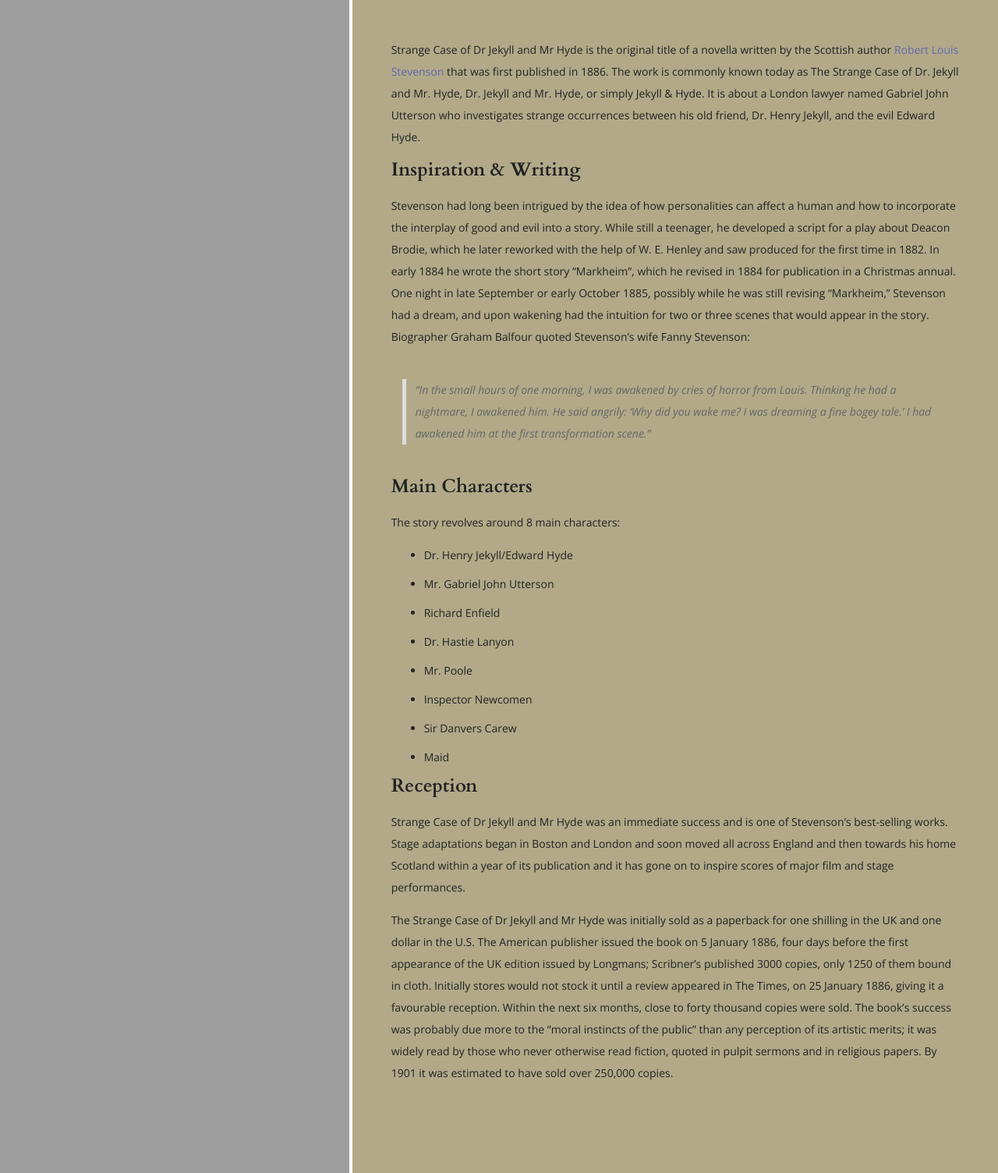
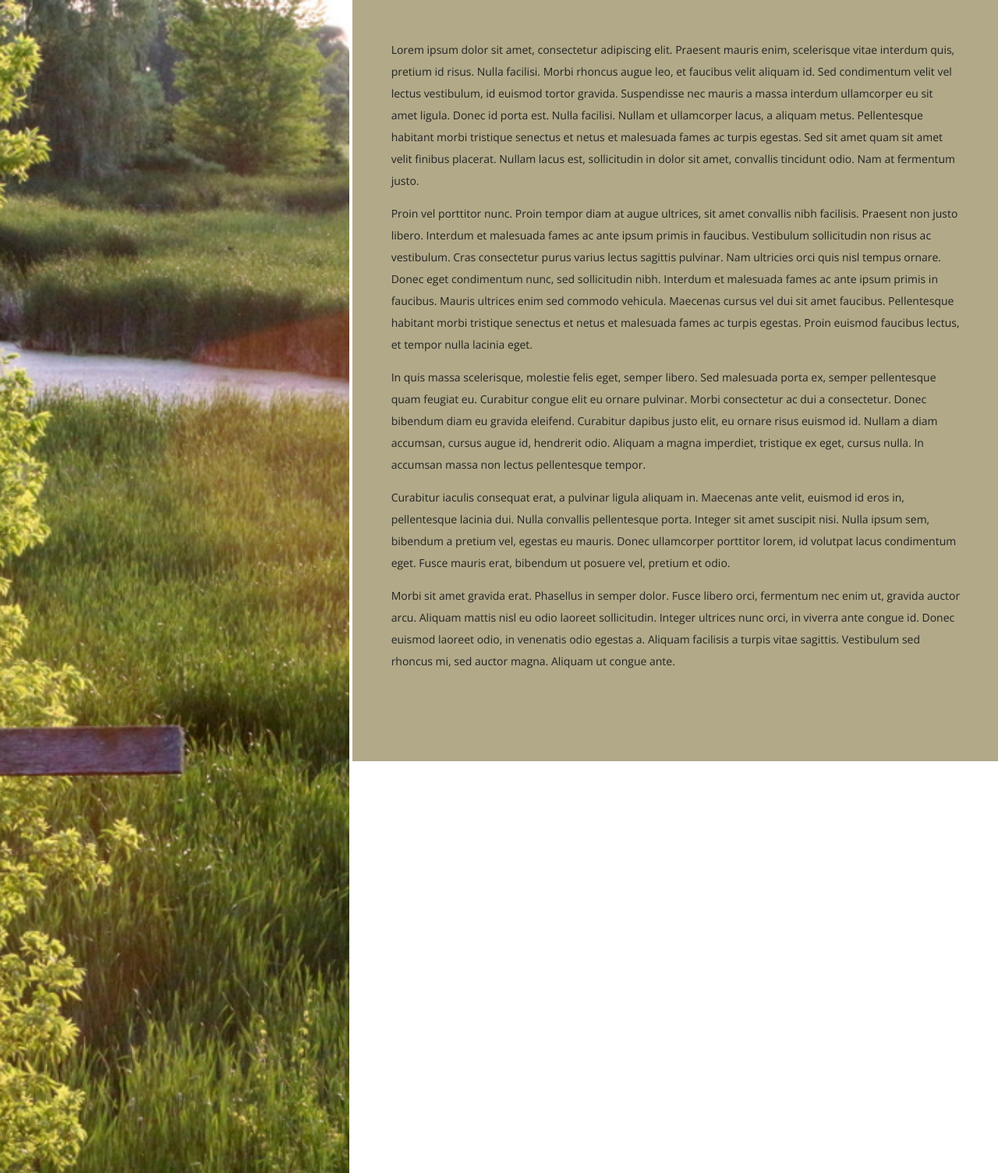
Before and after one commit to pastordan/pastordan.github.io, a Jekyll site: the page built from _pages/Setting.md, in a window 1280 px wide. Shown: the whole page at 78% size. Built offline with Jekyll 4.4.1, drawn with Linux system fonts in a browser that asks for light colours; nearby versions of some CDN libraries.

Commit message:
Update Setting.md

```diff
--- a/_pages/Setting.md
+++ b/_pages/Setting.md
@@ -5,33 +5,16 @@
 categories: page
 description: Setting
 resource: true
-featured_image: /images/cover.jpg
+featured_image: /images/setting.jpg
 permalink: /setting
 ---
 
-*Strange Case of Dr Jekyll and Mr Hyde is the original title of a novella written by the Scottish author [Robert Louis Stevenson]() that was first published in 1886.* The work is commonly known today as The Strange Case of Dr. Jekyll and Mr. Hyde, Dr. Jekyll and Mr. Hyde, or simply Jekyll & Hyde. It is about a London lawyer named Gabriel John Utterson who investigates strange occurrences between his old friend, Dr. Henry Jekyll, and the evil Edward Hyde.
+Lorem ipsum dolor sit amet, consectetur adipiscing elit. Praesent mauris enim, scelerisque vitae interdum quis, pretium id risus. Nulla facilisi. Morbi rhoncus augue leo, et faucibus velit aliquam id. Sed condimentum velit vel lectus vestibulum, id euismod tortor gravida. Suspendisse nec mauris a massa interdum ullamcorper eu sit amet ligula. Donec id porta est. Nulla facilisi. Nullam et ullamcorper lacus, a aliquam metus. Pellentesque habitant morbi tristique senectus et netus et malesuada fames ac turpis egestas. Sed sit amet quam sit amet velit finibus placerat. Nullam lacus est, sollicitudin in dolor sit amet, convallis tincidunt odio. Nam at fermentum justo.
 
-## Inspiration & Writing
+Proin vel porttitor nunc. Proin tempor diam at augue ultrices, sit amet convallis nibh facilisis. Praesent non justo libero. Interdum et malesuada fames ac ante ipsum primis in faucibus. Vestibulum sollicitudin non risus ac vestibulum. Cras consectetur purus varius lectus sagittis pulvinar. Nam ultricies orci quis nisl tempus ornare. Donec eget condimentum nunc, sed sollicitudin nibh. Interdum et malesuada fames ac ante ipsum primis in faucibus. Mauris ultrices enim sed commodo vehicula. Maecenas cursus vel dui sit amet faucibus. Pellentesque habitant morbi tristique senectus et netus et malesuada fames ac turpis egestas. Proin euismod faucibus lectus, et tempor nulla lacinia eget.
 
-Stevenson had long been intrigued by the idea of how personalities can affect a human and how to incorporate the interplay of good and evil into a story. While still a teenager, he developed a script for a play about Deacon Brodie, which he later reworked with the help of W. E. Henley and saw produced for the first time in 1882. In early 1884 he wrote the short story "Markheim", which he revised in 1884 for publication in a Christmas annual. One night in late September or early October 1885, possibly while he was still revising "Markheim," Stevenson had a dream, and upon wakening had the intuition for two or three scenes that would appear in the story. Biographer Graham Balfour quoted Stevenson's wife Fanny Stevenson:
+In quis massa scelerisque, molestie felis eget, semper libero. Sed malesuada porta ex, semper pellentesque quam feugiat eu. Curabitur congue elit eu ornare pulvinar. Morbi consectetur ac dui a consectetur. Donec bibendum diam eu gravida eleifend. Curabitur dapibus justo elit, eu ornare risus euismod id. Nullam a diam accumsan, cursus augue id, hendrerit odio. Aliquam a magna imperdiet, tristique ex eget, cursus nulla. In accumsan massa non lectus pellentesque tempor.
 
-> "In the small hours of one morning, I was awakened by cries of horror from Louis. Thinking he had a nightmare, I awakened him. He said angrily: 'Why did you wake me? I was dreaming a fine bogey tale.' I had awakened him at the first transformation scene."
+Curabitur iaculis consequat erat, a pulvinar ligula aliquam in. Maecenas ante velit, euismod id eros in, pellentesque lacinia dui. Nulla convallis pellentesque porta. Integer sit amet suscipit nisi. Nulla ipsum sem, bibendum a pretium vel, egestas eu mauris. Donec ullamcorper porttitor lorem, id volutpat lacus condimentum eget. Fusce mauris erat, bibendum ut posuere vel, pretium et odio.
 
-## Main Characters
-
-The story revolves around **8 main characters**:
-
-- Dr. Henry Jekyll/Edward Hyde
-- Mr. Gabriel John Utterson
-- Richard Enfield
-- Dr. Hastie Lanyon
-- Mr. Poole
-- Inspector Newcomen
-- Sir Danvers Carew
-- Maid
-
-## Reception
-
-Strange Case of Dr Jekyll and Mr Hyde was an immediate success and is one of Stevenson's best-selling works. Stage adaptations began in Boston and London and soon moved all across England and then towards his home Scotland within a year of its publication and it has gone on to inspire scores of major film and stage performances.
-
-The Strange Case of Dr Jekyll and Mr Hyde was initially sold as a paperback for one shilling in the UK and one dollar in the U.S. The American publisher issued the book on 5 January 1886, four days before the first appearance of the UK edition issued by Longmans; Scribner's published 3000 copies, only 1250 of them bound in cloth. Initially stores would not stock it until a review appeared in The Times, on 25 January 1886, giving it a favourable reception. Within the next six months, close to forty thousand copies were sold. The book's success was probably due more to the "moral instincts of the public" than any perception of its artistic merits; it was widely read by those who never otherwise read fiction, quoted in pulpit sermons and in religious papers. By 1901 it was estimated to have sold over 250,000 copies.
+Morbi sit amet gravida erat. Phasellus in semper dolor. Fusce libero orci, fermentum nec enim ut, gravida auctor arcu. Aliquam mattis nisl eu odio laoreet sollicitudin. Integer ultrices nunc orci, in viverra ante congue id. Donec euismod laoreet odio, in venenatis odio egestas a. Aliquam facilisis a turpis vitae sagittis. Vestibulum sed rhoncus mi, sed auctor magna. Aliquam ut congue ante.
```
